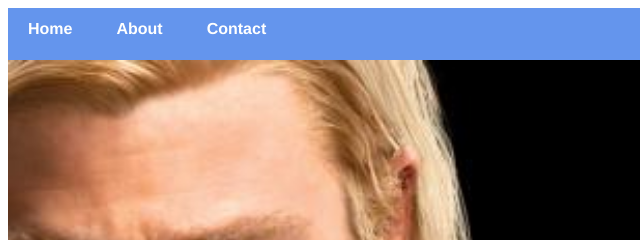
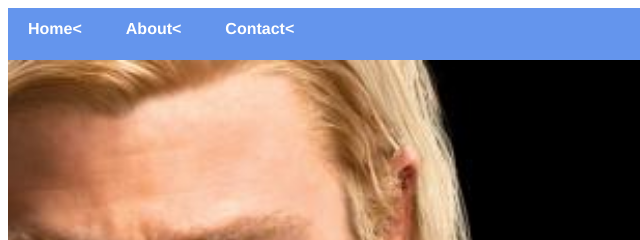
Before and after one commit to molekonandipha/SuperHeroAp, a plain HTML site: page index.html in a window 1280 px wide. Shown: the top 240 px of the page, 0-640 px from the left. Drawn offline with Linux system fonts and the light colour scheme.

Commit message:
Update index.html

```diff
--- a/index.html
+++ b/index.html
@@ -5,9 +5,9 @@
     </head>
     <body>
         <div id="menu">
-            <a href="#">Home</a>
-            <a href="about.html">About</a>
-            <a href="contact.html">Contact</a>
+            <a href="#">Home<</a>
+            <a href="about.html">About<</a>
+            <a href="contact.html">Contact<</a>
         </div>
         <div class="gallery">
             <a href="avenger-1.html"><img src="images/avengers_01.jpg"/></a>
```
